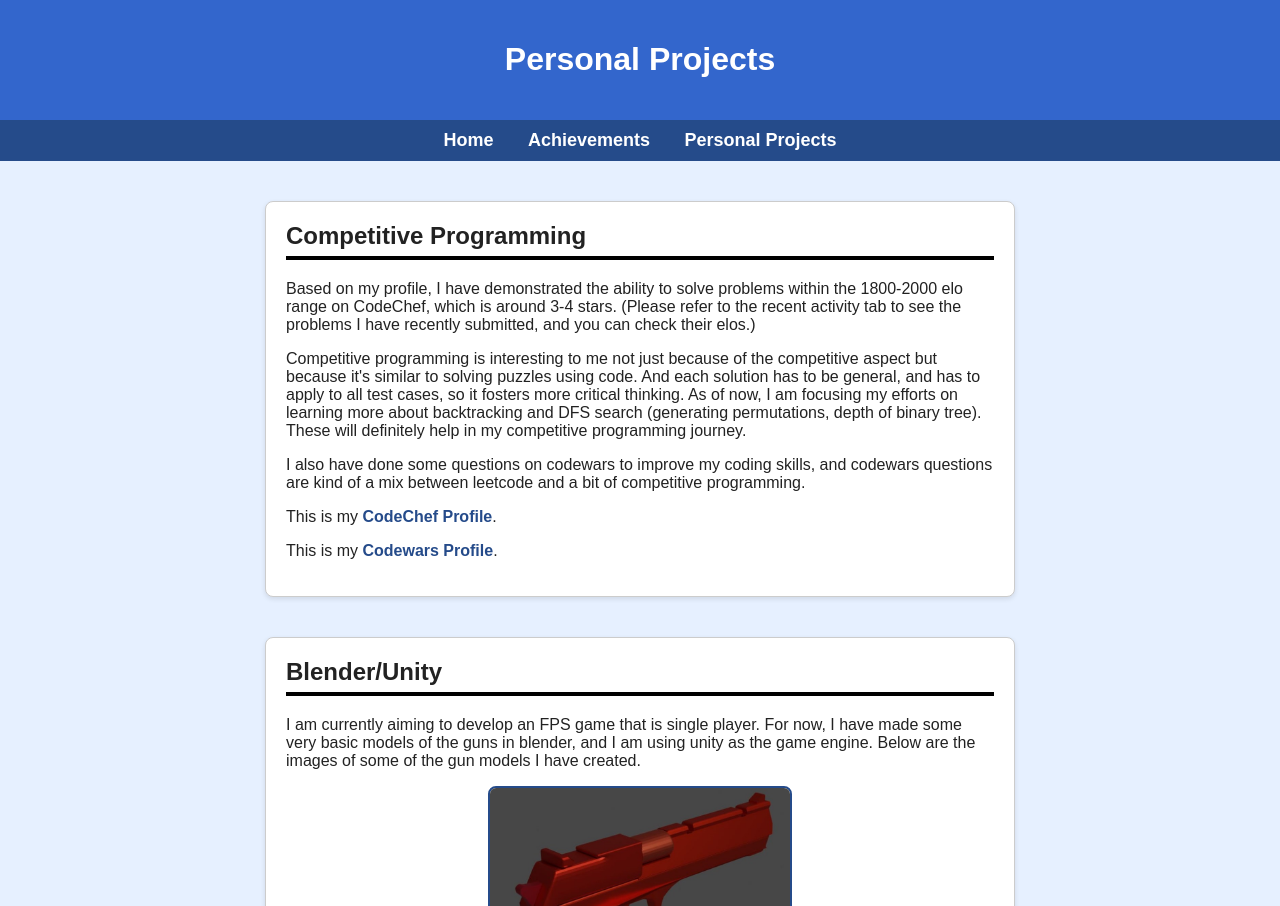
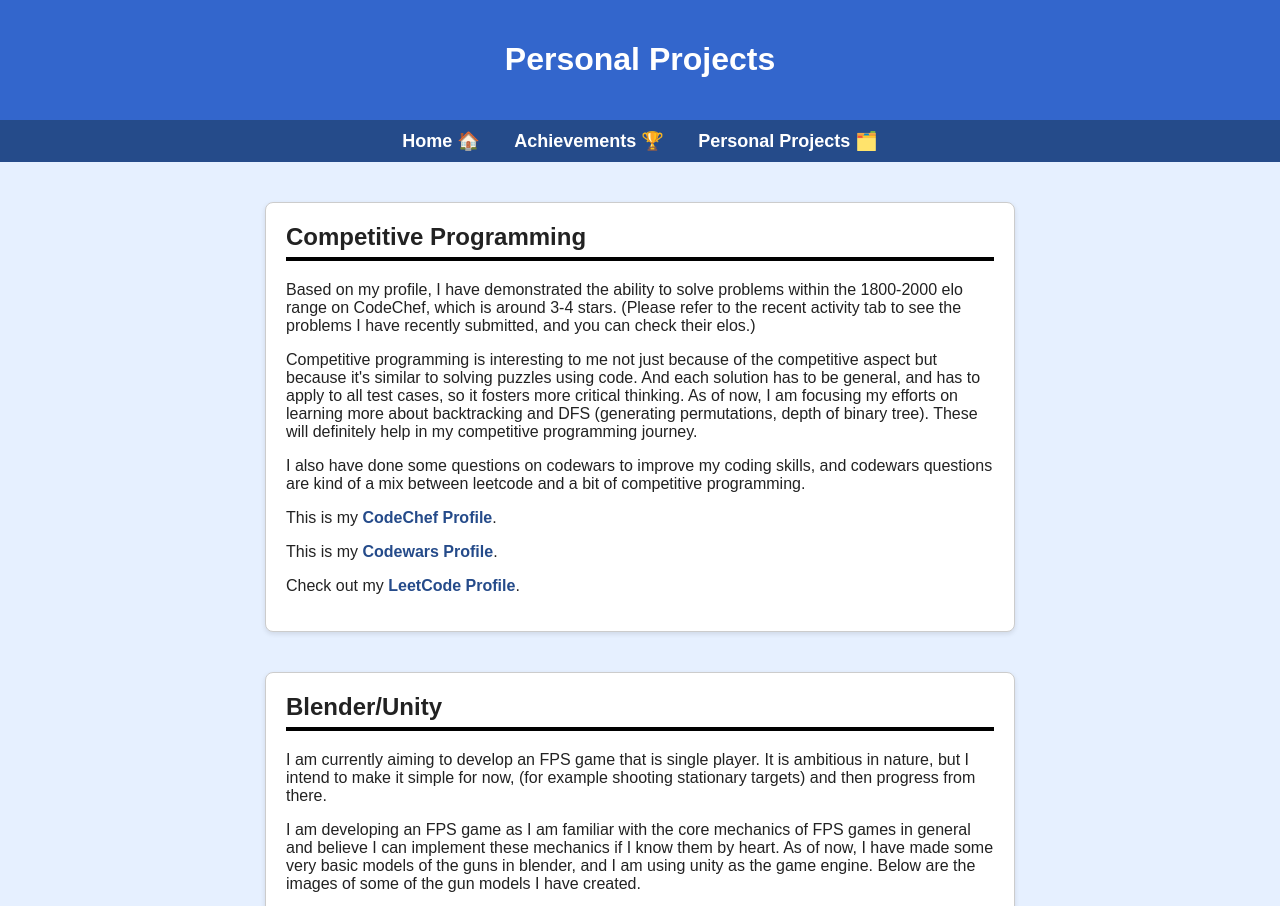
Before and after one commit to pondranath/O.J., a plain HTML site: page personal-projects.html in a window 1280 px wide. Shown: the top 906 px of the page. Drawn offline with Linux system fonts and the light colour scheme.

Commit message:
Update personal-projects.html

```diff
--- a/personal-projects.html
+++ b/personal-projects.html
@@ -102,9 +102,9 @@
     <h1>Personal Projects</h1>
   </header>
   <nav>
-    <a href="index.html">Home</a>
-    <a href="achievements.html">Achievements</a>
-    <a href="personal-projects.html">Personal Projects</a>
+    <a href="index.html">Home 🏠</a>
+    <a href="achievements.html">Achievements 🏆</a>
+    <a href="personal-projects.html">Personal Projects 🗂️</a>
   </nav>
   <main>
     <section id="competitive-programming">
@@ -113,29 +113,36 @@
         Based on my profile, I have demonstrated the ability to solve problems within the 1800-2000 elo range on CodeChef, which is around 3-4 stars. (Please refer to the recent activity tab to see the problems I have recently submitted, and you can check their elos.)
       </p>
       <p>
-        Competitive programming is interesting to me not just because of the competitive aspect but because it's similar to solving puzzles using code. And each solution has to be general, and has to apply to all test cases, so it fosters more critical thinking. As of now, I am focusing my efforts on learning more about backtracking and DFS search (generating permutations, depth of binary tree). These will definitely help in my competitive programming journey.
+        Competitive programming is interesting to me not just because of the competitive aspect but because it's similar to solving puzzles using code. And each solution has to be general, and has to apply to all test cases, so it fosters more critical thinking. As of now, I am focusing my efforts on learning more about backtracking and DFS (generating permutations, depth of binary tree). These will definitely help in my competitive programming journey.
       </p>
       <p>
         I also have done some questions on codewars to improve my coding skills, and codewars questions are kind of a mix between leetcode and a bit of competitive programming.
       </p>
       <p>This is my <a href="https://www.codechef.com/users/ojas_j" target="_blank" rel="noopener noreferrer" class="code-link">CodeChef Profile</a>.</p>
       <p>This is my <a href="https://www.codewars.com/users/Defender1" target="_blank" rel="noopener noreferrer" class="code-link">Codewars Profile</a>.</p>
+      <p>Check out my <a href="https://leetcode.com/u/kar98k_fired/" target="_blank" rel="noopener noreferrer" class="code-link">LeetCode Profile</a>.</p>
     </section>
+
 
     <section id="blender">
       <h2>Blender/Unity</h2>
       <p>
-        I am currently aiming to develop an FPS game that is single player. For now, I have made some very basic models of the guns in blender, and I am using unity as the game engine. Below are the images of some of the gun models I have created.
+        I am currently aiming to develop an FPS game that is single player. It is ambitious in nature, but I intend to make it simple for now, (for example shooting stationary targets) and then progress from there.
+      </p>
+      <p>
+
+        I am developing an FPS game as I am familiar with the core mechanics of FPS games in general and believe I can implement these mechanics if I know them by heart. As of now, I have made some very basic models of the guns in blender, and I am using unity as the game engine. Below are the images of some of the gun models I have created.
       </p>
       <img src="images/blender_gun_render.jpg" width="300" height="200" alt="Desert Eagle render for my FPS game that I am making" class="blender-image" />
+
+      <img src="images/soledar.jpg" width="350" height="200" alt="Pistol render for game" class="blender-image" />
       <div class="image-caption">Blender project for the FPS game that I am making.</div>
-      <img src="images/soledar.jpg" width="350" height="200" alt="Pistol render for game" class="blender-image" />
     </section>
 
     <section id="math">
       <h2>Math</h2>
       <p>
-        Due to my significant interest in Math, I am currently pursuing greater applications of linear algebra and revising it based on my Further Math studies (Transformations, rank theorem, vector spaces). I am also looking at the H3 Math syllabus and studying various ways of proving mathematical statements (Induction, proof by infinite descent).
+        Due to my significant interest in Math, I am currently pursuing greater applications of linear algebra and revising it based on my Further Math studies (Transformations, rank theorem, vector spaces). I am also looking at the H3 Math syllabus and studying various ways of proving mathematical statements (Induction, proof by infinite descent), as H3 Math is more aligned to university math. (Due to various amounts of proving)
       </p>
     </section>
   </main>
```
